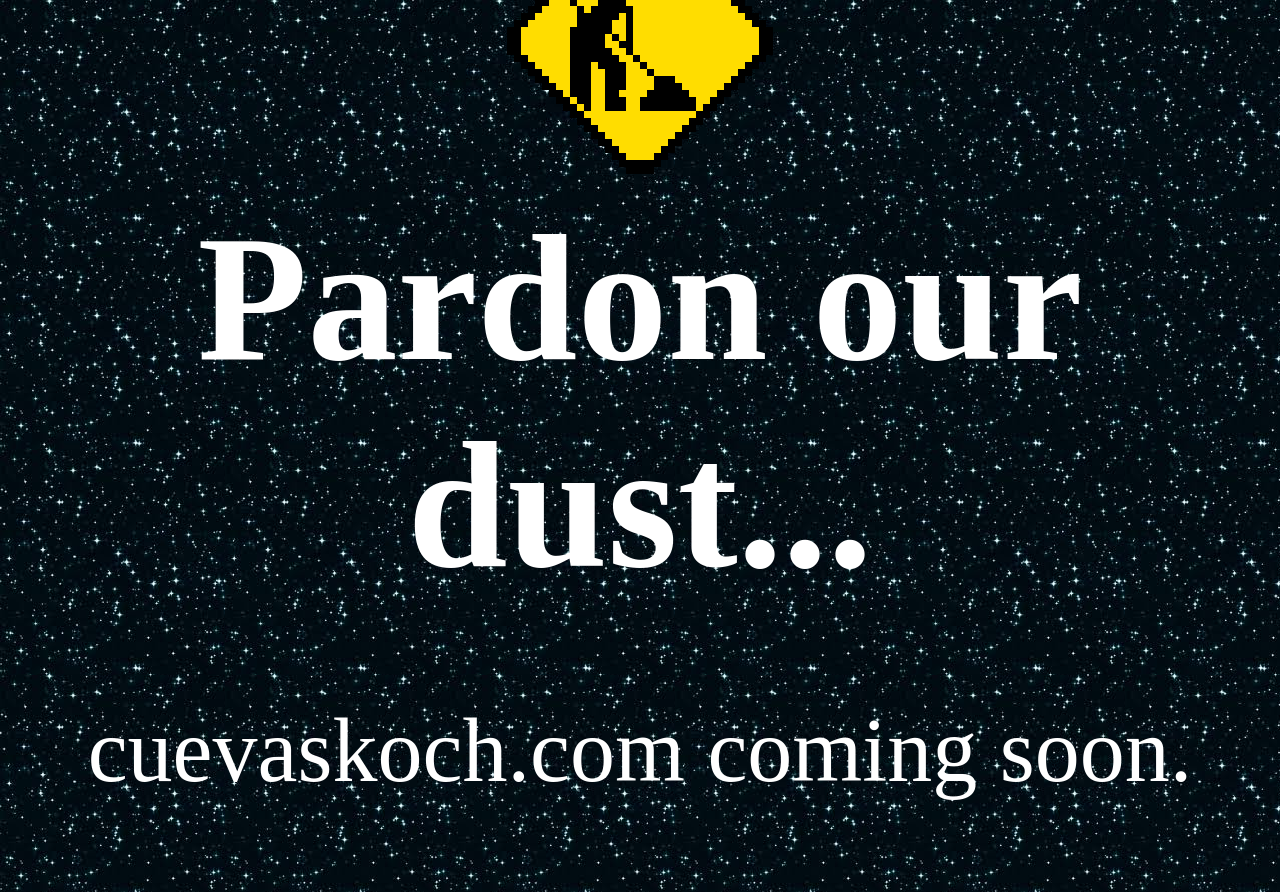
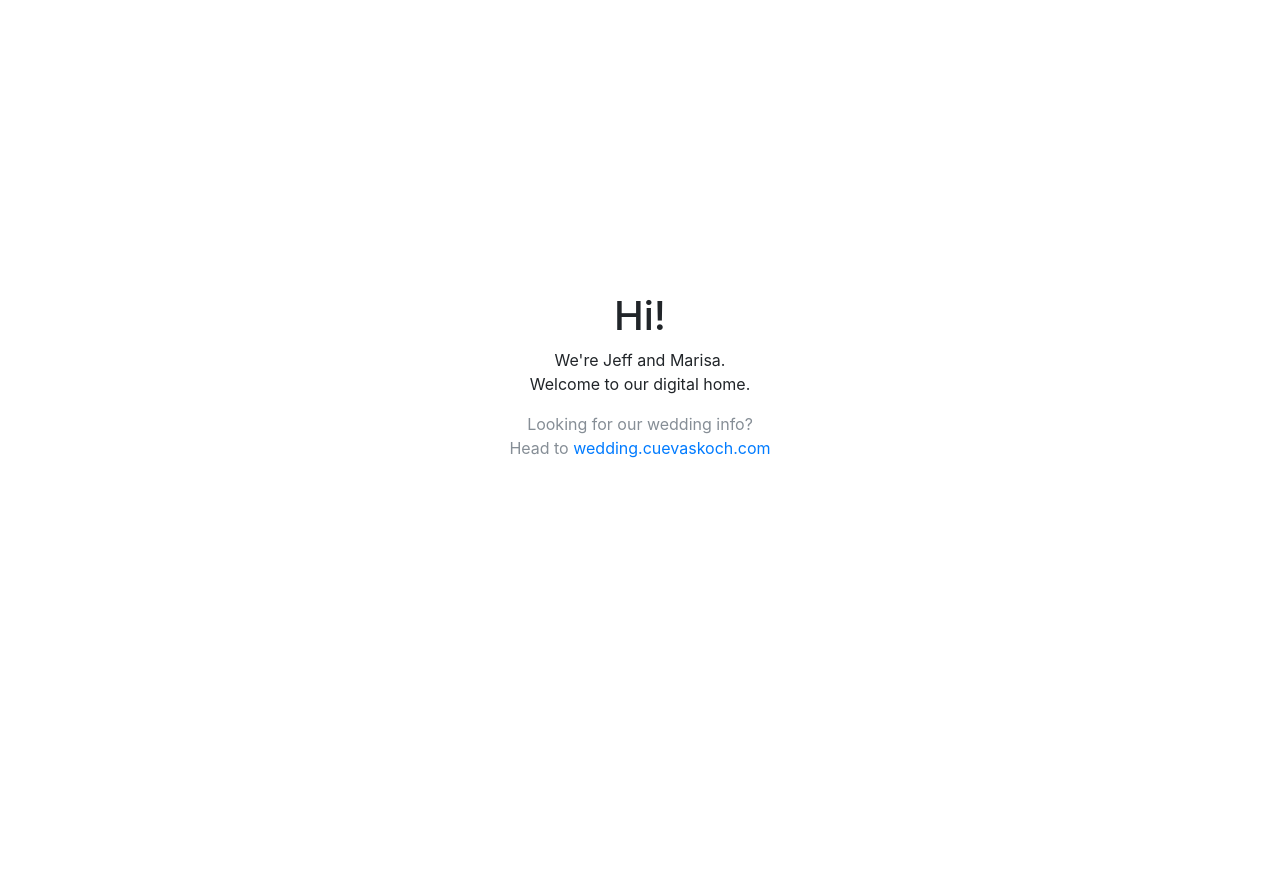
Before and after one commit to cuevaskoch/cuevaskoch.github.io, a plain HTML site: page index.html in a window 1280 px wide. After the commit the page ends 800 px from the top, so only its background shows below. Drawn offline with nearby package versions, Linux system fonts and the light colour scheme.

Commit message:
Add link to wedding site.

```diff
--- a/index.html
+++ b/index.html
@@ -1,16 +1,29 @@
-<!DOCTYPE html>
+<!doctype html>
 <html lang="en">
     <head>
-        <meta charset="UTF-8">
-        <meta name="viewport" content="width=device-width, initial-scale=1.0">
         <title>cuevaskoch.com</title>
-        <link rel="stylesheet" type="text/css" href="styles.css">
+        <meta charset="utf-8">
+        <meta name="viewport" content="width=device-width, initial-scale=1, shrink-to-fit=no">
+        <link rel="stylesheet" href="https://maxcdn.bootstrapcdn.com/bootstrap/4.0.0-beta.2/css/bootstrap.min.css" integrity="sha384-PsH8R72JQ3SOdhVi3uxftmaW6Vc51MKb0q5P2rRUpPvrszuE4W1povHYgTpBfshb" crossorigin="anonymous">
+        <link rel="stylesheet" href="styles.css">
     </head>
     <body>
-        <div>
-            <img src="images/construction.gif">
-            <h1>Pardon our dust...</h1>
-            <p>cuevaskoch.com coming soon.</p>
-        </div>
+        <main role="main">
+            <section class="jumbotron text-center">
+                <div class="container">
+                    <h1>Hi!</h1>
+                    <p>We're Jeff and Marisa.<br />Welcome to our digital home.</p>
+                    <p class="text-muted">
+                        Looking for our wedding info? <br />
+                        Head to
+                        <a href="http://wedding.cuevaskoch.com/">
+                            wedding.cuevaskoch.com</a>
+                    </p>
+                </div>
+            </section>
+        </main>
+        <script src="https://code.jquery.com/jquery-3.2.1.slim.min.js" integrity="sha384-KJ3o2DKtIkvYIK3UENzmM7KCkRr/rE9/Qpg6aAZGJwFDMVNA/GpGFF93hXpG5KkN" crossorigin="anonymous"></script>
+        <script src="https://cdnjs.cloudflare.com/ajax/libs/popper.js/1.12.3/umd/popper.min.js" integrity="sha384-vFJXuSJphROIrBnz7yo7oB41mKfc8JzQZiCq4NCceLEaO4IHwicKwpJf9c9IpFgh" crossorigin="anonymous"></script>
+        <script src="https://maxcdn.bootstrapcdn.com/bootstrap/4.0.0-beta.2/js/bootstrap.min.js" integrity="sha384-alpBpkh1PFOepccYVYDB4do5UnbKysX5WZXm3XxPqe5iKTfUKjNkCk9SaVuEZflJ" crossorigin="anonymous"></script>
     </body>
 </html>
--- a/styles.css
+++ b/styles.css
@@ -1,25 +1,13 @@
-html, body {
-    height: 100%;
-    margin: 0;
-    padding: 0;
+.jumbotron {
+    background-color: #fff;
 }
 
-body {
+html, body, main {
+    height: 100%;
+}
+
+main {
     display: flex;
     align-items: center;
     justify-content: center;
-
-    background-image: url("images/background.jpg");
-    color: white;
-    text-align: center;
 }
-
-h1 {
-    margin: 0;
-}
-
-@media only screen and (min-width: 600px) {
-    body {
-        font-size: 90px;
-    }
-}
```
